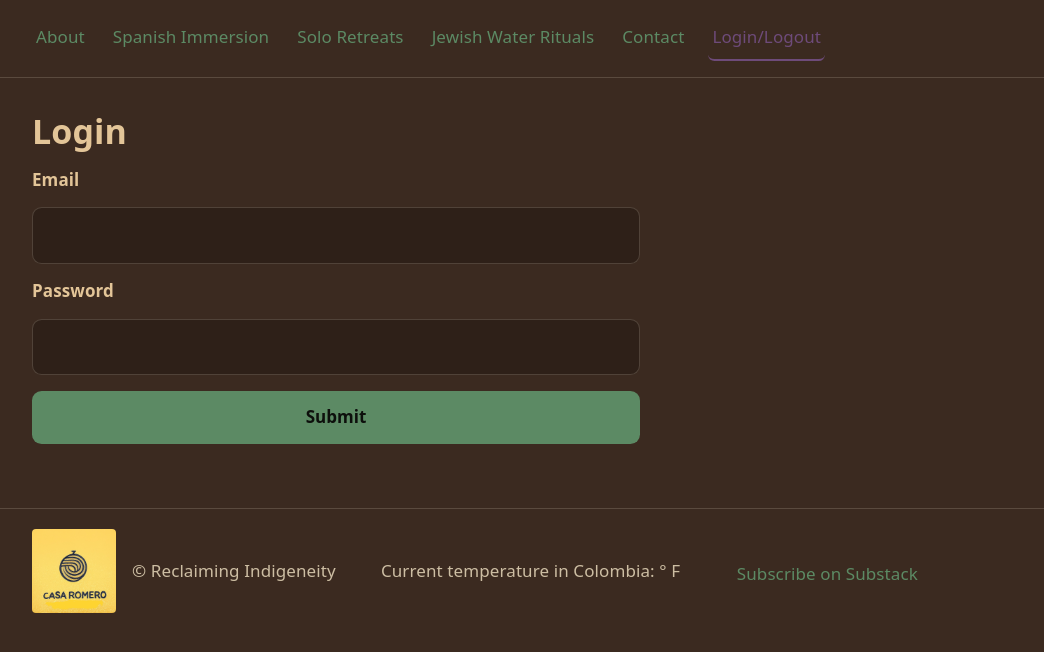
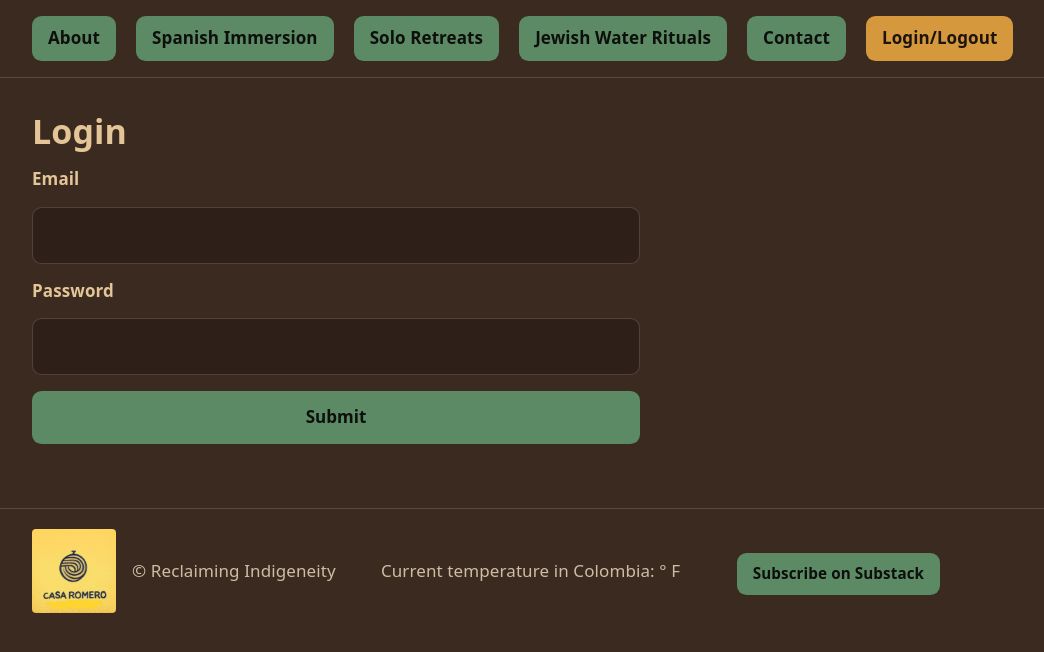
Before and after one commit to cchung2020/reclaiming-indigeneity, a React (Vite) app: page /login in a window 1280 px wide. Shown: the top 652 px of the page, without its empty margins (52-1096 px from the left). Built offline with nearby package versions, Linux system fonts and the light colour scheme; no server answers.

Commit message:
Aria and Button Contrast Changes

```diff
--- a/src/About.jsx
+++ b/src/About.jsx
@@ -5,8 +5,8 @@ import aboutWhere from "./assets/about-where-creek.jpg";
 
 export default function About() {
   return (
-    <main>
-      <h1 className="page-title">
+    <main aria-labelledby="about-title">
+      <h1 className="page-title" id="about-title">
         Casa Romero — A Decolonization Retreat Center in Boyacá, Colombia
       </h1>
 
@@ -87,16 +87,23 @@ export default function About() {
           <h2>Offerings</h2>
           <ul>
             <li>
-              <Link to="/spanish-immersion">Spanish Immersion</Link> — learn
-              language through relationship, art, and ecology.
+              <Link to="/spanish-immersion" className="link-button inline">
+                Spanish Immersion
+              </Link>{" "}
+              — learn language through relationship, art, and ecology.
             </li>
             <li>
-              <Link to="/solo-retreats">Solo Retreats</Link> — restorative time
-              for quiet, reflection, and reconnection with nature.
+              <Link to="/solo-retreats" className="link-button inline">
+                Solo Retreats
+              </Link>{" "}
+              — restorative time for quiet, reflection, and reconnection with
+              nature.
             </li>
             <li>
-              <Link to="/jewish-water-rituals">Jewish Water Rituals</Link> —
-              ritual practice at the confluence of tradition and landscape.
+              <Link to="/jewish-water-rituals" className="link-button inline">
+                Jewish Water Rituals
+              </Link>{" "}
+              — ritual practice at the confluence of tradition and landscape.
             </li>
           </ul>
         </section>
--- a/src/Footer.jsx
+++ b/src/Footer.jsx
@@ -24,12 +24,12 @@ console.log(cur_temp_outer);
 export default function Footer() {
   const [cur_temp, setTemp] = useState("");
 
-  if (cur_temp != cur_temp_outer) {
+  if (cur_temp !== cur_temp_outer) {
     setTemp(cur_temp_outer);
   }
 
   return (
-    <footer>
+    <footer aria-label="Site footer">
       <div className="footer-brand">
         <img className="footer-logo" src={logo} alt="Casa Romero logo" />
         <p>
@@ -42,6 +42,8 @@ export default function Footer() {
           href="https://reclaimingindigeneity.substack.com/"
           target="_blank"
           rel="noopener noreferrer"
+          className="link-button"
+          aria-label="Subscribe to the Reclaiming Indigeneity Substack newsletter"
         >
           Subscribe on Substack
         </a>
--- a/src/Header.jsx
+++ b/src/Header.jsx
@@ -1,44 +1,54 @@
 import { NavLink } from "react-router-dom";
-
 
 export default function Header() {
   return (
     <header>
-      <nav>
+      <nav aria-label="Main navigation">
         <NavLink
           to="/"
-          className={({ isActive }) => (isActive ? "active" : undefined)}
+          className={({ isActive }) =>
+            isActive ? "nav-link active" : "nav-link"
+          }
         >
           About
         </NavLink>
         <NavLink
           to="/spanish-immersion"
-          className={({ isActive }) => (isActive ? "active" : undefined)}
+          className={({ isActive }) =>
+            isActive ? "nav-link active" : "nav-link"
+          }
         >
           Spanish Immersion
         </NavLink>
         <NavLink
           to="/solo-retreats"
-          className={({ isActive }) => (isActive ? "active" : undefined)}
+          className={({ isActive }) =>
+            isActive ? "nav-link active" : "nav-link"
+          }
         >
           Solo Retreats
         </NavLink>
         <NavLink
           to="/jewish-water-rituals"
-          className={({ isActive }) => (isActive ? "active" : undefined)}
+          className={({ isActive }) =>
+            isActive ? "nav-link active" : "nav-link"
+          }
         >
           Jewish Water Rituals
         </NavLink>
         <NavLink
           to="/contact"
-          className={({ isActive }) => (isActive ? "active" : undefined)}
+          className={({ isActive }) =>
+            isActive ? "nav-link active" : "nav-link"
+          }
         >
           Contact
         </NavLink>
-
         <NavLink
           to="/login"
-          className={({ isActive }) => (isActive ? "active" : undefined)}
+          className={({ isActive }) =>
+            isActive ? "nav-link active" : "nav-link"
+          }
         >
           Login/Logout
         </NavLink>
--- a/src/JewishWaterRituals.jsx
+++ b/src/JewishWaterRituals.jsx
@@ -4,8 +4,8 @@ import waterRiver from "./assets/water-river-crossing.jpg";
 
 export default function JewishWaterRituals() {
   return (
-    <main>
-      <h1 className="page-title">
+    <main aria-labelledby="water-title">
+      <h1 className="page-title" id="water-title">
         Jewish Water Rituals — Returning to the Flow of Creation
       </h1>
 
--- a/src/Login.jsx
+++ b/src/Login.jsx
@@ -1,57 +1,52 @@
 import { useState } from "react";
-
 
 export default function Login() {
   const [form, setForm] = useState({
     email: "",
-        password: ""
-    })
+    password: "",
+  });
 
-    const initialy_logged_in = (localStorage.getItem('logged_in') !== null);
+  const initialy_logged_in = localStorage.getItem("logged_in") !== null;
   const [logged_in, setLoggedIn] = useState(initialy_logged_in);
 
   function logOut() {
-        localStorage.removeItem('logged_in')
+    localStorage.removeItem("logged_in");
     setLoggedIn(false);
-        console.log("logged in?", logged_in)
+    console.log("logged in?", logged_in);
   }
 
   async function onSubmit(e) {
-        e.preventDefault()
+    e.preventDefault();
 
     const login_res = await fetch("/api/login", {
       method: "POST",
       headers: { "Content-Type": "application/json" },
       body: JSON.stringify(form),
-        })
+    });
 
-        const data = await login_res.json()
+    const data = await login_res.json();
 
-        console.log("login res: ", login_res)
-        console.log('data', data)
-        console.log("ok?", login_res.ok)
+    console.log("login res: ", login_res);
+    console.log("data", data);
+    console.log("ok?", login_res.ok);
 
     if (login_res.ok) {
       setLoggedIn(true);
-            localStorage.setItem('logged_in', 'yes');
+      localStorage.setItem("logged_in", "yes");
     }
-
-
   }
 
   if (logged_in) {
     return (
-            <main>
-                <h1>You are logged in</h1>
+      <main aria-labelledby="login-title">
+        <h1 id="login-title">You are logged in</h1>
         <button onClick={logOut}>Log out?</button>
       </main>
-        )
+    );
   } else {
     return (
-            <main>
-                <h1>
-                    Login
-                </h1>
+      <main aria-labelledby="login-title">
+        <h1 id="login-title">Login</h1>
 
         <form onSubmit={onSubmit}>
           <label htmlFor="email">Email</label>
@@ -70,16 +65,13 @@ export default function Login() {
             name="password"
             type="password"
             value={form.password}
-                        onChange={(e) => setForm({...form, password: e.target.value })}
+            onChange={(e) => setForm({ ...form, password: e.target.value })}
             required
           />
 
-                    <button type="submit">
-                        Submit
-                    </button>
-
+          <button type="submit">Submit</button>
         </form>
       </main>
-        )
+    );
   }
 }
--- a/src/SoloRetreats.jsx
+++ b/src/SoloRetreats.jsx
@@ -4,8 +4,8 @@ import retreatsRhythm from "./assets/retreats-rhythm-flower.jpg";
 
 export default function SoloRetreats() {
   return (
-    <main>
-      <h1 className="page-title">
+    <main aria-labelledby="retreats-title">
+      <h1 className="page-title" id="retreats-title">
         Solo Retreats — Time for Stillness and Reconnection
       </h1>
 
--- a/src/SpanishImmersion.jsx
+++ b/src/SpanishImmersion.jsx
@@ -4,8 +4,8 @@ import immersionIncluded from "./assets/immersion-included-cows.jpg";
 
 export default function SpanishImmersion() {
   return (
-    <main>
-      <h1 className="page-title">
+    <main aria-labelledby="immersion-title">
+      <h1 className="page-title" id="immersion-title">
         Spanish Immersion — Learn Through Land and Community
       </h1>
 
--- a/src/style.css
+++ b/src/style.css
@@ -59,12 +59,40 @@ p {
 }
 
 a {
-  color: var(--green);
-  text-decoration: none;
+  color: var(--heading);
+  text-decoration: underline;
 }
 
 a:hover {
   color: var(--orange);
+}
+
+.link-button {
+  display: inline-flex;
+  align-items: center;
+  justify-content: center;
+  padding: 0.45rem 1rem;
+  border-radius: 0.6rem;
+  background: var(--green);
+  color: #0d0f0c;
+  font-weight: 600;
+  text-decoration: none;
+  border: none;
+  font-size: 0.95rem;
+  cursor: pointer;
+  transition: background-color 0.15s, color 0.15s, transform 0.02s;
+}
+
+.link-button:hover {
+  background: var(--orange);
+  color: #1d140f;
+  transform: translateY(1px);
+}
+
+.link-button.inline {
+  padding: 0.25rem 0.8rem;
+  font-size: 0.9rem;
+  border-radius: 0.6rem;
 }
 
 header {
@@ -81,20 +109,30 @@ nav {
   flex-wrap: wrap;
 }
 
-nav a {
-  padding: .4rem .25rem;
-  border-radius: .4rem;
-  transition: color .15s, background-color .15s;
+.nav-link {
+  display: inline-flex;
+  align-items: center;
+  justify-content: center;
+  padding: 0.45rem 1rem;
+  border-radius: 0.6rem;
+  background: var(--green);
+  color: #0d0f0c;
+  font-weight: 600;
+  text-decoration: none;
+  border: none;
+  cursor: pointer;
+  transition: background-color 0.15s, color 0.15s, transform 0.02s;
 }
 
-nav a:hover {
-  color: var(--orange);
-  background: rgba(213, 152, 60, .08);
+.nav-link:hover {
+  background: var(--orange);
+  color: #1d140f;
+  transform: translateY(1px);
 }
 
-nav a.active {
-  color: var(--purple);
-  border-bottom: 2px solid var(--purple);
+.nav-link.active {
+  background: var(--orange);
+  color: #1d140f;
 }
 
 .hero {
@@ -120,8 +158,6 @@ nav a.active {
   align-items: start;
   margin-top: 1.5rem;
 }
-
-.block {}
 
 .block.text {
   max-width: 62ch;
@@ -169,14 +205,7 @@ footer {
 }
 
 .footer-brand a {
-  color: var(--green);
-  text-decoration: none;
-  font-weight: 500;
   margin-top: .4rem;
-}
-
-.footer-brand a:hover {
-  color: var(--orange);
 }
 
 .footer-logo {
@@ -417,10 +446,12 @@ button.ghost {
   margin: 0 0 1rem;
   color: var(--text);
 }
+
 @media (max-width: 600px) {
   .calendar-card {
     padding: 1rem;
   }
+
   .calendar-cell {
     height: 42px;
     font-size: 0.95rem;
```
Also changed, not shown: src/Contact.jsx (+77 -30 lines), 1 other file (tests, documents, lock files or other folders). Lines whose indentation alone changed are shown as unchanged.
